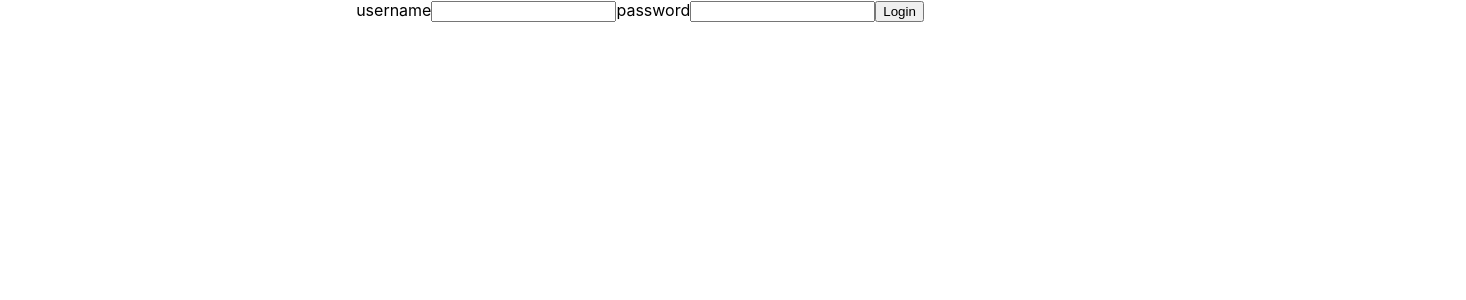
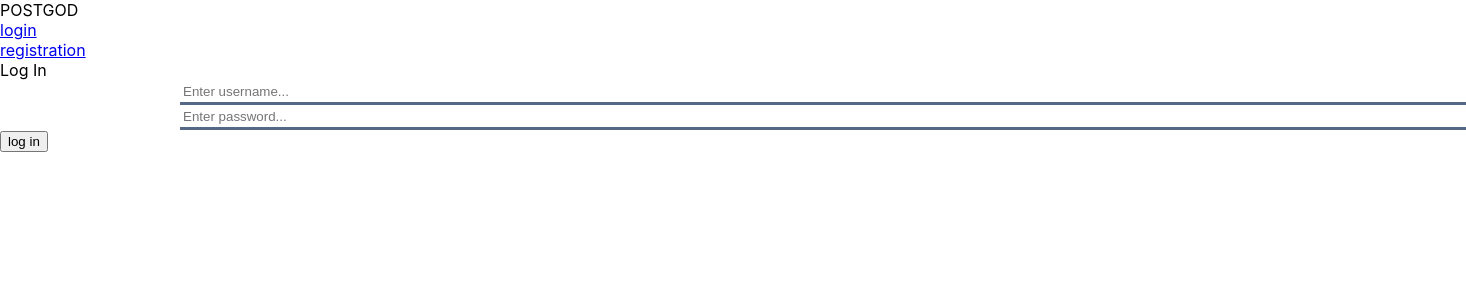
Before and after one commit to EmilSunden/Backend2-GroupAssignment-Frontend, a React (Create React App) app in the folder mernsocialmediaapp/: page /login in a window 1280 px wide. Shown: the top 300 px of the page, 1466 px wide, since content can reach past the window. Built offline with nearby package versions, Linux system fonts and the light colour scheme.

Commit message:
connected the redux with the main, added a selector and a dispatch to get a token and save the user session

```diff
--- a/mernsocialmediaapp/src/App.js
+++ b/mernsocialmediaapp/src/App.js
@@ -1,21 +1,35 @@
-import { BrowserRouter, Routes, Route } from 'react-router-dom';
-
-import Home from './pages/Home/Home';
-import Register from './pages/Register/Register';
-import Login from './pages/Login/Login';
+import Navbar from "./components/navbar/Navbar";
+import {BrowserRouter, Route, Routes} from "react-router-dom";
+import React, {useEffect} from "react";
+import Registration from "./components/Register/Register";
+import Login from "./components/Login/Login";
+import {auth} from "./Action/userAction";
+import {useDispatch, useSelector} from "react-redux";
 
 
-import './App.css';
 
 function App() {
+
+    const dispatch = useDispatch()
+    useEffect(() => {
+        if (localStorage.getItem('token')) {
+            dispatch(auth())
+        }
+    }, [])
+
+    const isAuth = useSelector(state => state.user.isAuth)
+
     return (
         <BrowserRouter>
-      <div className="App">
-        <Routes>
-          <Route exact path="/" element={<Home />}></Route>
-          <Route path="/register" element={<Register />}></Route>
-          <Route path="/login" element={<Login />}></Route>
+            <div className='App'>
+                <Navbar/>
+                <div className="wrap">
+                    {!isAuth && <Routes>
+                        <Route path="/registration" element={<Registration/>}/>
+                        <Route path="/login" element={<Login/>}/>
                     </Routes>
+                    }
+                </div>
             </div>
         </BrowserRouter>
     );
```
Lines whose indentation alone changed are shown as unchanged.
